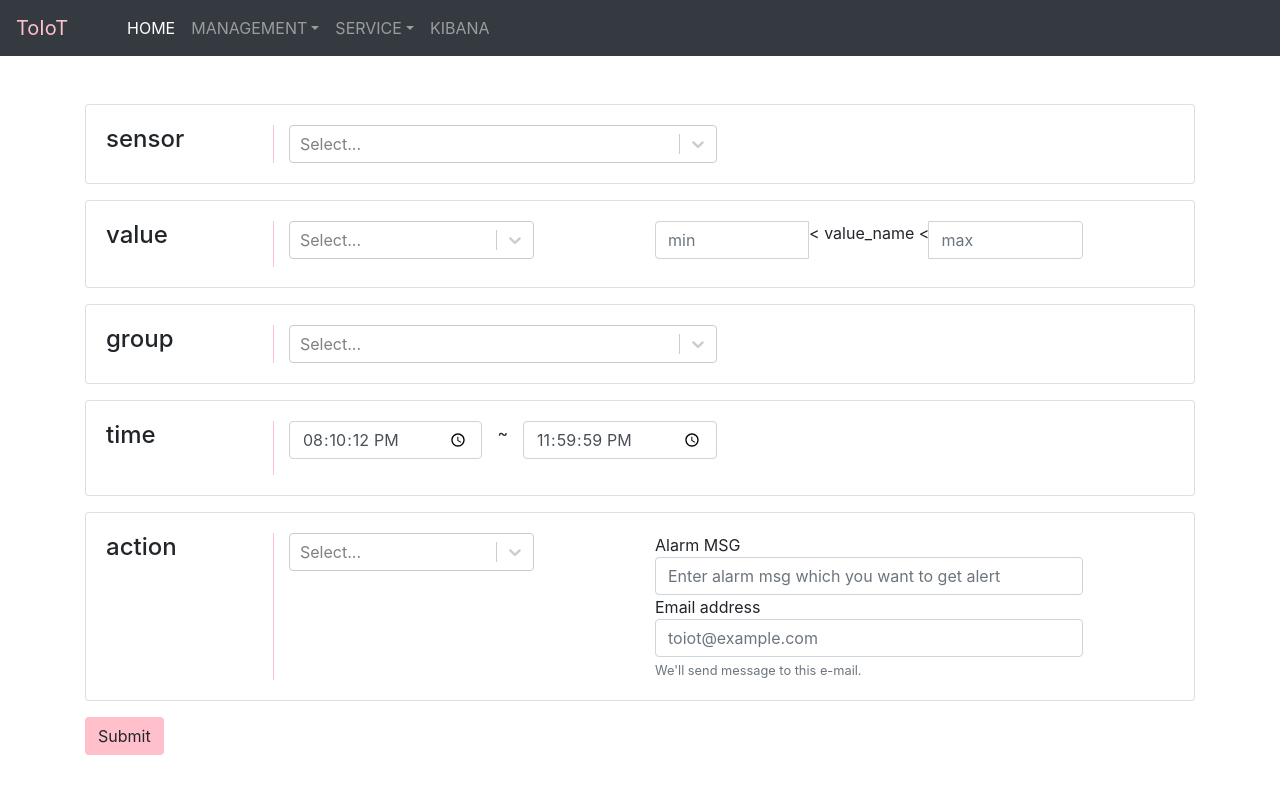
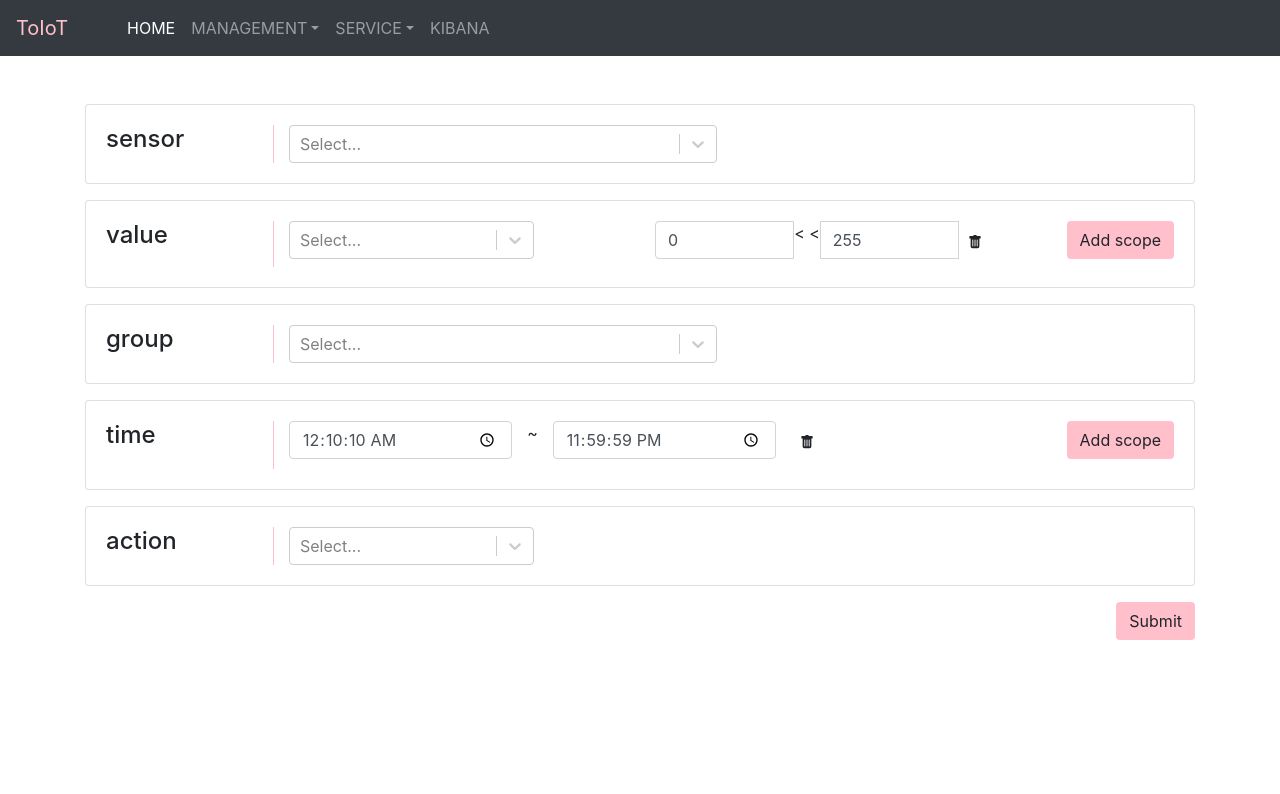
Before and after one commit to SSU-NC/toiot, a React (Create React App) app in the folder ui/pdk-ui/: page /logicCore in a window 1280 px wide. Shown: the top 794 px of the page. Built offline with nearby package versions, Linux system fonts and the light colour scheme.

Commit message:
[issue-31]make cards for registering logic core

```diff
--- a/ui/pdk-ui/src/components/ElementsInterface.tsx
+++ b/ui/pdk-ui/src/components/ElementsInterface.tsx
@@ -22,7 +22,7 @@ export interface value_list_elem {
 // used to <Select> options
 export interface sensorOptionsElem {
 	label: string;
-	value: string; // 이때 value는 sensor내의 value값들이 아닌, select component를 사용하기 위해 있는 필드
+	value: string; // 이때 value는 sensor내의 value값들이 아닌, select component를 사용하기 위해
 	uuid: string;
 	value_list: Array<value_list_elem>;
 }
--- /dev/null
+++ b/ui/pdk-ui/src/components/LcElementsInterface.tsx
@@ -0,0 +1,38 @@
+// LogicCore(lc) interface
+export interface numRange {
+	min: number;
+	max: number;
+}
+
+export interface timeRange {
+	start: string;
+	end: string;
+}
+
+export interface lcValue {
+    logic: "value";
+	value: string;
+    range: Array<numRange>;
+}
+export interface lcTime {
+    logic: "group";
+	range: Array<timeRange>;
+}
+
+export interface lcGroup {
+    logic: "group";
+    group: Array<string>;
+}
+export interface lcAction {
+    logic: string;
+    text: string;
+}
+
+export interface lcAlarm {
+    logic: "alarm";
+	msg: string;
+}
+export interface lcEmail {
+    logic: "email";
+    email: string;
+}
--- a/ui/pdk-ui/src/components/LogicCore.css
+++ b/ui/pdk-ui/src/components/LogicCore.css
@@ -4,3 +4,6 @@
 .margin-left {
 	margin-left: 0px;
 }
+.margin-bottom {
+	margin-bottom: 10px;
+}
--- a/ui/pdk-ui/src/components/LogicCore.tsx
+++ b/ui/pdk-ui/src/components/LogicCore.tsx
@@ -1,6 +1,7 @@
 import React, { Component } from 'react';
 import Select from 'react-select';
-import { sensorListElem, sensorOptionsElem, valueOptionsElem, groupOptionsElem, nodeListElem } from './ElementsInterface';
+import { sensorListElem, sensorOptionsElem, groupOptionsElem, nodeListElem } from './ElementsInterface';
+import { timeRange, lcValue, lcTime, lcGroup, lcAlarm, lcEmail, lcAction} from './LcElementsInterface'
 import './LogicCore.css';
 import SensorCard from './LogicCoreComponents/SensorCard';
 import ValueCard from './LogicCoreComponents/ValueCard';
@@ -16,7 +17,14 @@ interface LogicCoreProps{
 interface LogicCoreState{
 	sensor: sensorOptionsElem;
 	group: Array<groupOptionsElem>;
-	values: Array<valueOptionsElem>;
+	value: Array<lcValue>;
+	time_range: Array<timeRange>;
+	action: Array<lcAction>;
+}
+
+interface LogicCorePost {
+	sensor_uuid: string;
+	logic: Array<lcValue | lcTime | lcGroup | lcAlarm | lcEmail>;
 }
 
 class LogicCore extends Component<LogicCoreProps, LogicCoreState> {
@@ -28,21 +36,33 @@ class LogicCore extends Component<LogicCoreProps, LogicCoreState> {
 			value_list:[]
 		},
 		group: [],
-		values: [],
+		value: [],
+		time_range: [],
+		action: [],
 	}
-	handleSensorCardChange = (sensor: any) => {
+	handleSensorCardChange = (sensor: sensorOptionsElem) => {
 		this.setState({
 			sensor,
 		});
 	};
-	handleGroupCardChange =(group: any) => {
+	handleGroupCardChange = (group: Array<groupOptionsElem>) => {
 		this.setState({
 			group,
 		});
 	};
-	handleValueCardChange = (values: any) => {
+	handleValueCardChange = (value: lcValue) => {
 		this.setState({
-			values,
+			value: [value],
+		});
+	};
+	handleTimeCardChange = (time_range: Array<timeRange>) => {
+		this.setState({
+			time_range,
+		});
+	};
+	handleActionCardChange = (action: lcAction) => {
+		this.setState({
+			action: [action]
 		});
 	};
 	render() {
@@ -53,11 +73,11 @@ class LogicCore extends Component<LogicCoreProps, LogicCoreState> {
 					<SensorCard sensorList={this.props.sensorList} handleSensorCardChange={this.handleSensorCardChange}/>
 					<ValueCard valueList={this.state.sensor.value_list} handleValueCardChange={this.handleValueCardChange}/>
 					<GroupCard nodeList={this.props.nodeList} handleGroupCardChange={this.handleGroupCardChange}/>
-					<TimeCard/>
-					<ActionCard/>
+					<TimeCard handleTimeCardChange={this.handleTimeCardChange}/>
+					<ActionCard handleActionCardChange={this.handleActionCardChange}/>
 					<button
 						type="submit"
-						className="btn"
+						className="btn float-right"
 						data-dismiss="modal"
 						style={{ background: 'pink' }}
 					>
--- a/ui/pdk-ui/src/components/LogicCoreComponents/ActionCard.tsx
+++ b/ui/pdk-ui/src/components/LogicCoreComponents/ActionCard.tsx
@@ -1,22 +1,43 @@
 import React, { Component } from 'react';
 import Select from 'react-select';
+import { lcAction } from '../LcElementsInterface';
 import '../LogicCore.css';
 
-interface ActionCardProps{
+interface ActionCardProps {
+	handleActionCardChange: (value: lcAction) => void;
 }
-
+interface ActionCardState {
+	logic: string;
+	text: string;
+}
 interface actionOptionsElem {
 	label: string;
 	value: string;
 }
 
-class ActionCard extends Component< ActionCardProps, {} > {
+class ActionCard extends Component< ActionCardProps, ActionCardState > {
+	state: ActionCardState = {
+		logic: '',
+		text: ''
+	}
+	handleActionChange = async(e: any) => {
+		await this.setState({
+			logic: e.value,
+		})
+		this.props.handleActionCardChange(this.state);
+	}
+
+	handleTextChange = async(e: React.ChangeEvent<HTMLInputElement>) => {
+		await this.setState({
+			text: e.target.value,
+		})
+		this.props.handleActionCardChange(this.state);
+	}
+
     render() {
 		let actionOptions : Array<actionOptionsElem> = [
-			{label: 'alarm', value: 'alarm'},{label:'email', value: 'email'}
+			{label: 'alarm', value: 'alarm'}, {label:'email', value: 'email'}
 		]
-
-
         return(
             <div className="card form-group">
 				<div className="card-body row">
@@ -24,33 +45,49 @@ class ActionCard extends Component< ActionCardProps, {} > {
 						<h4 className="align-middle">action</h4>
 					</div>
 					<div className="col-3">
-						<Select options={actionOptions} name="sensors" classNamePrefix="select" />
+						<Select
+							options={actionOptions}
+							name="action"
+							classNamePrefix="select"
+							onChange={this.handleActionChange}
+						/>
 					</div>
 					<div className="col-1"></div>
 					<div className="col-5">
+						{(this.state.logic === "alarm") ?
+						(
 						<div>
 							<span>Alarm MSG</span>
 							<input
 								type="text"
 								className="form-control"
 								name="alarm_msg"
+								value={this.state.text}
 								placeholder="Enter alarm msg which you want to get alert"
+								onChange={this.handleTextChange}
 							/>
 						</div>
-
+						) :
+						((this.state.logic === "email") ?
+						(
 						<div>
 							<span>Email address</span>
 							<input
 								type="email"
 								className="form-control"
 								id="email"
+								value={this.state.text}
 								aria-describedby="emailHelp"
 								placeholder="toiot@example.com"
+								onChange={this.handleTextChange}
 							/>
 							<small id="emailHelp" className="form-text text-muted">
 								We'll send message to this e-mail.
 							</small>
 						</div>
+						):(
+						<div></div>
+						))}
 					</div>
 				</div>
 			</div>
--- a/ui/pdk-ui/src/components/LogicCoreComponents/SensorCard.tsx
+++ b/ui/pdk-ui/src/components/LogicCoreComponents/SensorCard.tsx
@@ -5,7 +5,7 @@ import '../LogicCore.css';
 
 interface SensorCardProps{
     sensorList: Array<sensorListElem>;
-	handleSensorCardChange: (sensor:any) => void;
+	handleSensorCardChange: (sensor: any) => void;
 }
 
 class SensorCard extends Component< SensorCardProps, {} > {
--- a/ui/pdk-ui/src/components/LogicCoreComponents/TimeCard.tsx
+++ b/ui/pdk-ui/src/components/LogicCoreComponents/TimeCard.tsx
@@ -1,29 +1,66 @@
 import React, { Component } from 'react';
-import Select from 'react-select';
-import { nodeListElem, groupOptionsElem } from '../ElementsInterface'
+import { timeRange } from '../LcElementsInterface';
+
 import '../LogicCore.css';
 
 interface TimeCardProps{
-    //onTimeCardSubmit: (time: any) => void;
+    handleTimeCardChange: (time_range: Array<timeRange>) => void;
 }
 
-class TimeCard extends Component< TimeCardProps, {} > {
+interface TimeCardState{
+    range: Array<timeRange>;
+}
+
+class TimeCard extends Component< TimeCardProps, TimeCardState > {
+    state: TimeCardState = {
+        range: [{start: "00:10:10", end: "23:59:59"}],
+    }
+    // handle click event of the Add button
+    handleAddClick = async () => {
+        await this.setState({
+            range: [...this.state.range, {start: "00:10:10",end: "23:59:59"}]
+        });
+        this.props.handleTimeCardChange(this.state.range);
+     };
+
+     // handle click event of the Remove button
+    handleRemoveClick = (idx: number) => async () => {
+        await this.setState({
+            range: this.state.range.filter((s: any, sidx:number) => idx !== sidx)
+        });
+        this.props.handleTimeCardChange(this.state.range);
+    };
+
+    handleTimeChange = (idx: number) => async (e: React.ChangeEvent<HTMLInputElement>) => {
+        const new_range = this.state.range.map((range: timeRange, sidx: number) => {
+            if (idx !== sidx) return range;
+            if (e.target.id === "start-time-input") return { ...range, start: e.target.value};
+            return {...range, end: e.target.value};
+        });
+        await this.setState({ range: new_range });
+        this.props.handleTimeCardChange(this.state.range);
+    };
+
     render() {
+
         return(
-            <div className="card form-group">
+            <div className="card form-group" >
             <div className="card-body row">
                 <div className="col-2 right-divider">
                     <h4 className="align-middle">time</h4>
                 </div>
-                <div className="col-5">
-                    <div className="form-group row">
+                <div className="col-6">
+                    <div className="row">
                         <div className="input-group row margin-left">
-                            <div className="col">
+                            {this.state.range.map((range: timeRange, idx: number) => (
+                                <div className="input-group margin-bottom">
+                                    <div className="col">
                                 <input
                                     className="form-control"
                                     type="time"
-                                    value="20:10:12"
                                     id="start-time-input"
+                                    value={range.start}
+                                    onChange={this.handleTimeChange(idx)}
                                 />
                             </div>
                             <span>~</span>
@@ -31,12 +68,24 @@ class TimeCard extends Component< TimeCardProps, {} > {
                                 <input
                                     className="form-control col"
                                     type="time"
-                                    value="23:59:59"
                                     id="end-time-input"
+                                    value={range.end}
+                                    onChange={this.handleTimeChange(idx)}
                                 />
                             </div>
+                                <button className="btn btn-sm" type="button" id="button-addon2" onClick={this.handleRemoveClick(idx)}>
+                                    <svg width="1em" height="1em" viewBox="0 0 16 16" className="bi bi-trash-fill" fill="currentColor" xmlns="http://www.w3.org/2000/svg">
+                                        <path fill-rule="evenodd" d="M2.5 1a1 1 0 0 0-1 1v1a1 1 0 0 0 1 1H3v9a2 2 0 0 0 2 2h6a2 2 0 0 0 2-2V4h.5a1 1 0 0 0 1-1V2a1 1 0 0 0-1-1H10a1 1 0 0 0-1-1H7a1 1 0 0 0-1 1H2.5zm3 4a.5.5 0 0 1 .5.5v7a.5.5 0 0 1-1 0v-7a.5.5 0 0 1 .5-.5zM8 5a.5.5 0 0 1 .5.5v7a.5.5 0 0 1-1 0v-7A.5.5 0 0 1 8 5zm3 .5a.5.5 0 0 0-1 0v7a.5.5 0 0 0 1 0v-7z"/>
+                                    </svg>
+                                </button>
+                            </div>
+                            ))}
                         </div>
                     </div>
+
+                </div>
+                <div className="col">
+                <button type="button" className="btn float-right" style={{background:'pink'}} onClick={this.handleAddClick}>Add scope</button>
                 </div>
             </div>
         </div>
--- a/ui/pdk-ui/src/components/LogicCoreComponents/ValueCard.tsx
+++ b/ui/pdk-ui/src/components/LogicCoreComponents/ValueCard.tsx
@@ -2,23 +2,60 @@ import React, { Component } from 'react';
 import Select from 'react-select';
 import '../LogicCore.css';
 import { valueOptionsElem, value_list_elem } from '../ElementsInterface'
+import { numRange, lcValue } from '../LcElementsInterface';
 
 interface ValueCardProps{
 	valueList: Array<value_list_elem>;
-	handleValueCardChange: (value:any) => void;
+	handleValueCardChange: (value: lcValue) => void;
 }
 
-interface ValueCardState{
+interface ValueCardState {
+	logic: "value";
+	value: string;
+    range: Array<numRange>;
 }
-
 class ValueCard extends Component< ValueCardProps, ValueCardState > {
     state: ValueCardState = {
-    }
+		logic: 'value',
+		value: '',
+		range: [{min: 0, max: 255}],
+	}
+	// handle click event of the Add button
+    handleAddClick = async () => {
+        await this.setState({
+            range: [...this.state.range, {min: 0, max: 255}]
+        });
+		this.props.handleValueCardChange(this.state);
+     };
+
+     // handle click event of the Remove button
+    handleRemoveClick = (idx: number) => async () => {
+        await this.setState({
+            range: this.state.range.filter((s: any, sidx:number) => idx !== sidx)
+		});
+		this.props.handleValueCardChange(this.state);
+    };
+
+    handleNumChange = (idx: number) => async (e: any) => {
+        const new_range_elem = this.state.range.map((rangeElem: numRange, sidx: number) => {
+            if (idx !== sidx) return rangeElem;
+            if (e.target.id === "val_min") return { ...rangeElem, min: e.target.value};
+            return { ...rangeElem, max: e.target.value};
+		});
+		await this.setState({ range: new_range_elem });
+		this.props.handleValueCardChange(this.state);
+	};
+	handleValueChange = async(e: any) => {
+		await this.setState({
+			value: e.value,
+		})
+		this.props.handleValueCardChange(this.state);
+	}
 
     render() {
 		let valueOptions: Array<valueOptionsElem>;
 		valueOptions = this.props.valueList.map((val: value_list_elem) => {
-			return { label: val.value_name, value: val.value_name };
+			return { label: val.value_name, value: val.value_name, range:[{min: 0, max: 255}] };
 		});
         return(
             <div className="card form-group">
@@ -31,25 +68,43 @@ class ValueCard extends Component< ValueCardProps, ValueCardState > {
 							name="value"
 							options={valueOptions}
 							classNamePrefix="select"
-							onChange={this.props.handleValueCardChange}
+							onChange={this.handleValueChange}
 						/>
 					</div>
 					<div className="col-1"></div>
-					<div className="input-group mb-2 col-5">
+					<div className="col-4">
+					{this.state.range.map((range: numRange, idx: number) => (
+					<div className="input-group mb-2">
 						<input
 							type="number"
 							className="form-control"
-							name="val_min"
+							id="val_min"
 							placeholder="min"
+							value={range.min}
+							onChange={this.handleNumChange(idx)}
 						/>
-						&lt; value_name &lt;
+						<span>&lt; {this.state.value} &lt;</span>
 						<input
 							type="number"
 							className="form-control"
-							name="val_min"
+							id="val_max"
 							placeholder="max"
+							value={range.max}
+							onChange={this.handleNumChange(idx)}
 						/>
+					<button className="btn btn-sm" type="button" id="button-addon2" onClick={this.handleRemoveClick(idx)}>
+						<svg width="1em" height="1em" viewBox="0 0 16 16" className="bi bi-trash-fill" fill="currentColor" xmlns="http://www.w3.org/2000/svg">
+							<path fill-rule="evenodd" d="M2.5 1a1 1 0 0 0-1 1v1a1 1 0 0 0 1 1H3v9a2 2 0 0 0 2 2h6a2 2 0 0 0 2-2V4h.5a1 1 0 0 0 1-1V2a1 1 0 0 0-1-1H10a1 1 0 0 0-1-1H7a1 1 0 0 0-1 1H2.5zm3 4a.5.5 0 0 1 .5.5v7a.5.5 0 0 1-1 0v-7a.5.5 0 0 1 .5-.5zM8 5a.5.5 0 0 1 .5.5v7a.5.5 0 0 1-1 0v-7A.5.5 0 0 1 8 5zm3 .5a.5.5 0 0 0-1 0v7a.5.5 0 0 0 1 0v-7z"/>
+						</svg>
+					</button>
+				</div>
+					))}
 					</div>
+
+
+					<div className="col">
+                <button type="button" className="btn float-right" style={{background:'pink'}} onClick={this.handleAddClick}>Add scope</button>
+                </div>
 				</div>
 			</div>
         )
```
